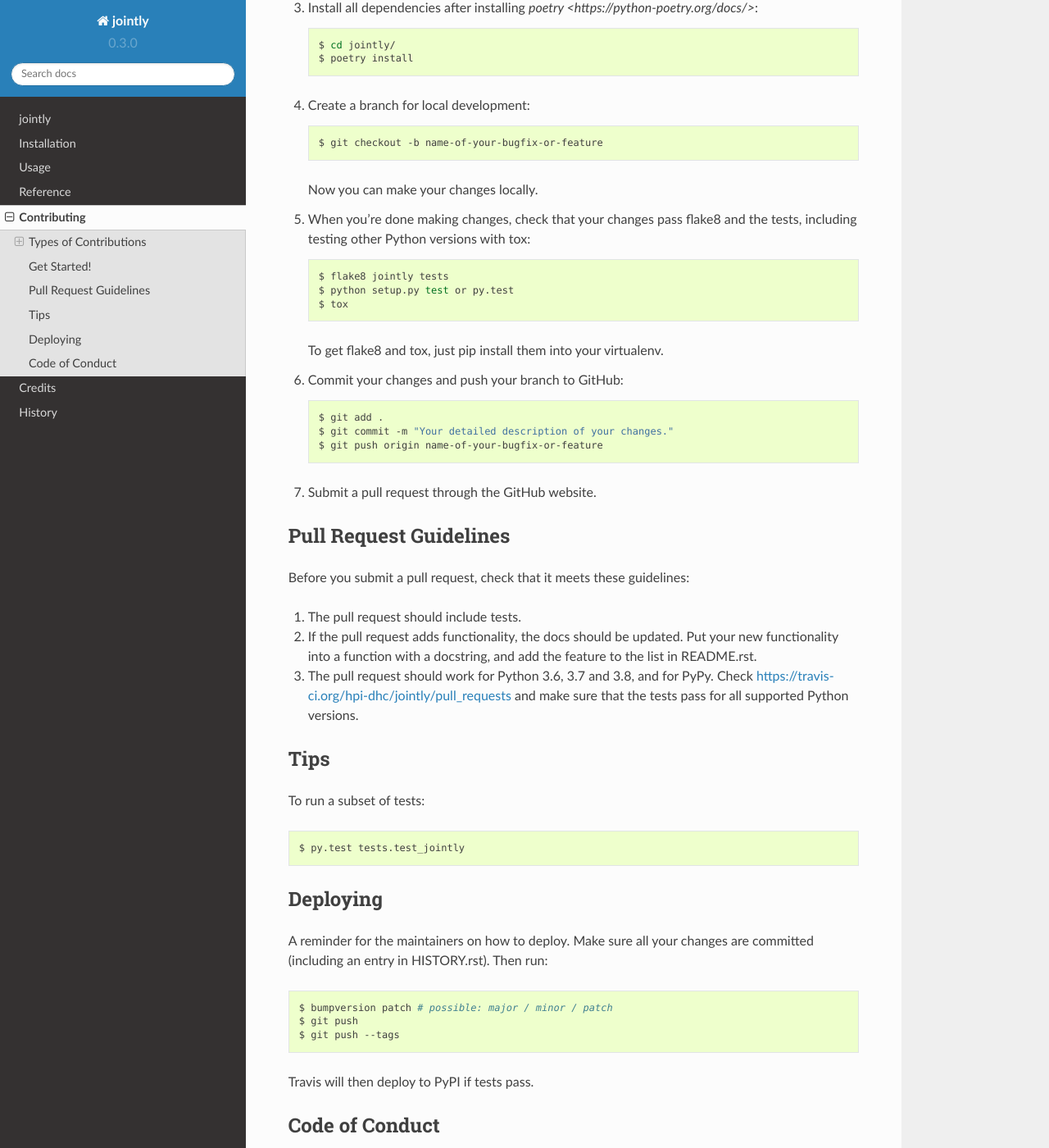
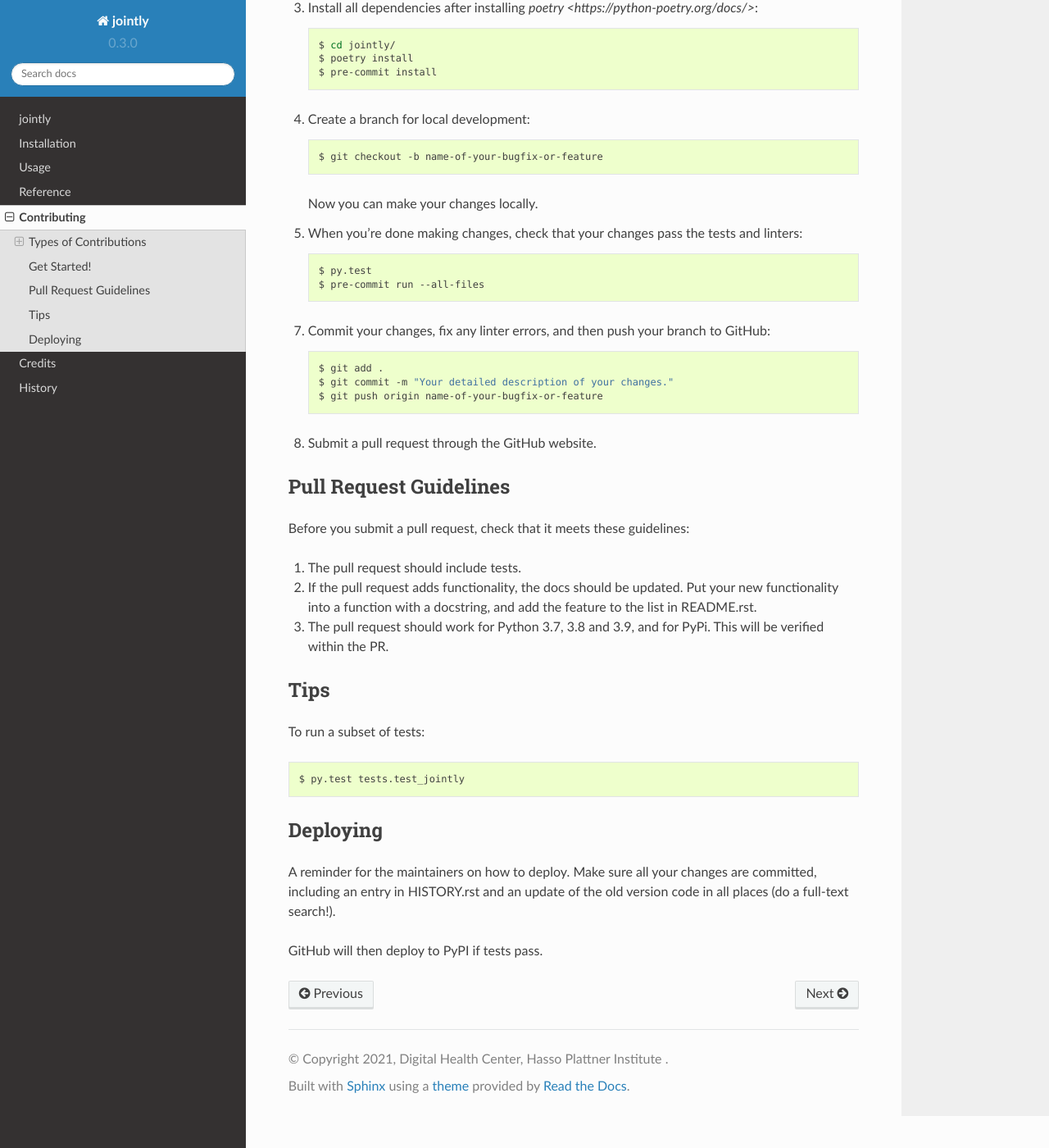
Before and after one commit to hpi-dhc/jointly, a Sphinx documentation site: the page built from docs/contributing.rst, in a window 1280 px wide and 1400 px high, scrolled down 1419 px. Shown: the whole window at 82% size. Built offline with Sphinx 7.4.7 and the Read the Docs theme 2.0.0, drawn with Linux system fonts in a browser that asks for light colours; some of the changed text lies outside the part shown.

```diff
--- a/CONTRIBUTING.rst
+++ b/CONTRIBUTING.rst
@@ -68,6 +68,7 @@
 
     $ cd jointly/
     $ poetry install
+    $ pre-commit install
 
 4. Create a branch for local development::
 
@@ -75,22 +76,19 @@
 
    Now you can make your changes locally.
 
-5. When you're done making changes, check that your changes pass flake8 and the
-   tests, including testing other Python versions with tox::
+5. When you're done making changes, check that your changes pass the tests and linters::
 
-    $ flake8 jointly tests
-    $ python setup.py test or py.test
-    $ tox
+    $ py.test
+    $ pre-commit run --all-files
 
-   To get flake8 and tox, just pip install them into your virtualenv.
 
-6. Commit your changes and push your branch to GitHub::
+7. Commit your changes, fix any linter errors, and then push your branch to GitHub::
 
     $ git add .
     $ git commit -m "Your detailed description of your changes."
     $ git push origin name-of-your-bugfix-or-feature
 
-7. Submit a pull request through the GitHub website.
+8. Submit a pull request through the GitHub website.
 
 Pull Request Guidelines
 -----------------------
@@ -101,9 +99,7 @@
 2. If the pull request adds functionality, the docs should be updated. Put
    your new functionality into a function with a docstring, and add the
    feature to the list in README.rst.
-3. The pull request should work for Python 3.6, 3.7 and 3.8, and for PyPy. Check
-   https://travis-ci.org/hpi-dhc/jointly/pull_requests
-   and make sure that the tests pass for all supported Python versions.
+3. The pull request should work for Python 3.7, 3.8 and 3.9, and for PyPi. This will be verified within the PR.
 
 Tips
 ----
@@ -116,15 +112,7 @@
 ---------
 
 A reminder for the maintainers on how to deploy.
-Make sure all your changes are committed (including an entry in HISTORY.rst).
-Then run::
+Make sure all your changes are committed, including an entry in HISTORY.rst and an update of the old version code
+in all places (do a full-text search!).
 
-$ bumpversion patch # possible: major / minor / patch
-$ git push
-$ git push --tags
-
-Travis will then deploy to PyPI if tests pass.
-
-Code of Conduct
----------------
-Please note that the jointly project is released with a Contributor Code of Conduct. By contributing to this project you agree to abide by its terms.
+GitHub will then deploy to PyPI if tests pass.
```
Also changed, not shown: docs/conf.py (+23 -28 lines), 4 other files.
